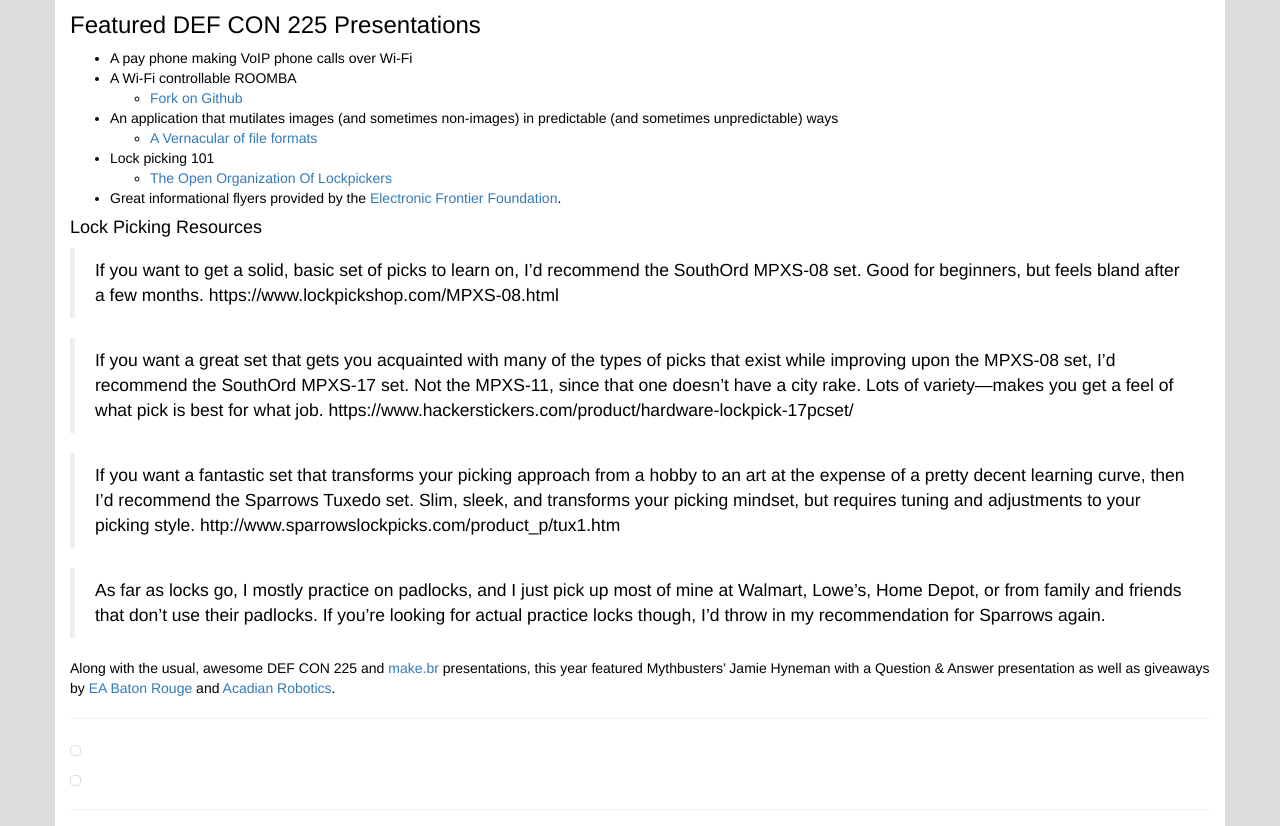
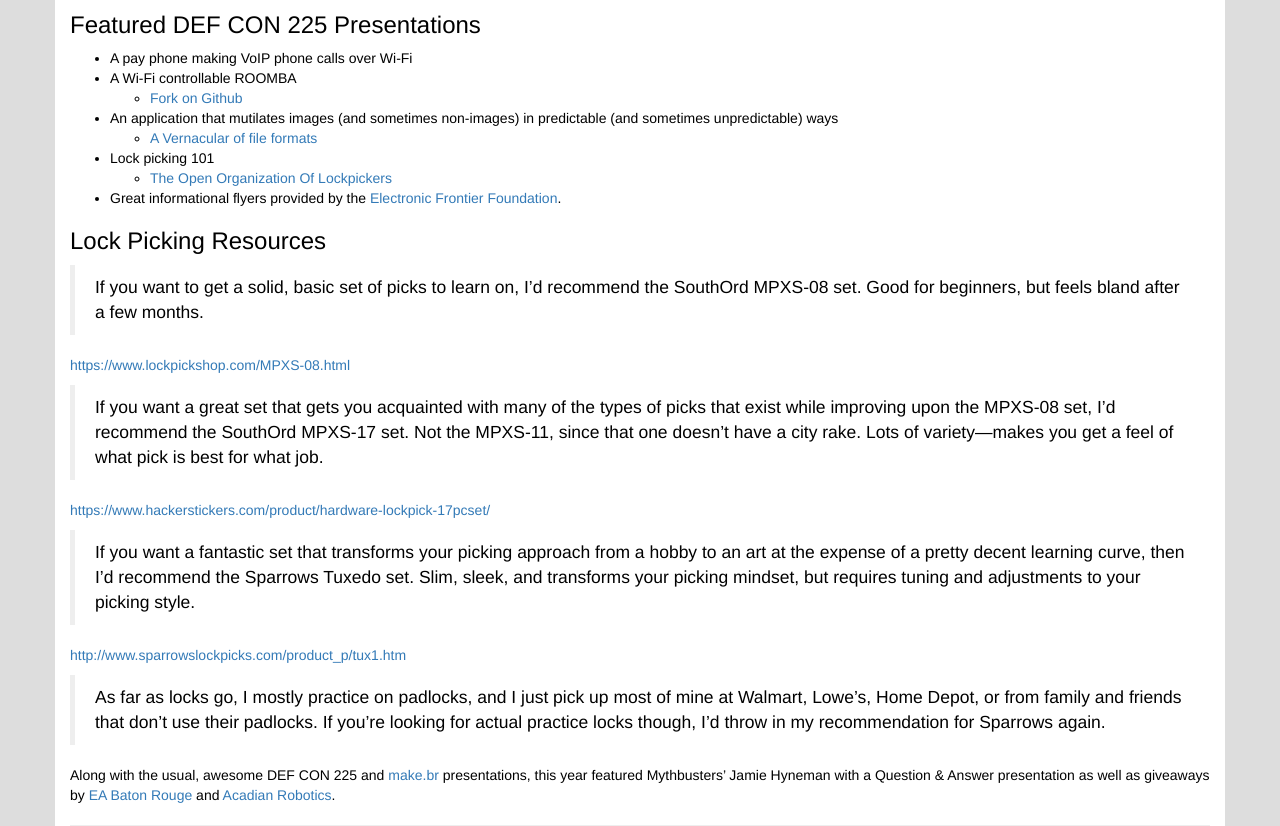
Before and after one commit to dc225/dc225.github.io, a Jekyll site: the page built from _posts/2016-10-09-baton-rouge-mini-maker-faire-2016-recap.md, in a window 1280 px wide and 900 px high, scrolled down 454 px, cut to the strip 0-826 px from the top of the window. Built offline with Jekyll 4.4.1, drawn with Linux system fonts in a browser that asks for light colours; nearby versions of some CDN libraries; comment, search, counter and statistics services are not loaded; some of the changed lines change nothing that is shown.

Commit message:
touch ups

```diff
--- a/_posts/2016-10-09-baton-rouge-mini-maker-faire-2016-recap.md
+++ b/_posts/2016-10-09-baton-rouge-mini-maker-faire-2016-recap.md
@@ -22,15 +22,15 @@
     - [The Open Organization Of Lockpickers](http://toool.us/)
   - Great informational flyers provided by the [Electronic Frontier Foundation](https://www.eff.org).
 
-#### Lock Picking Resources
+### Lock Picking Resources
 > If you want to get a solid, basic set of picks to learn on, I'd recommend the SouthOrd MPXS-08 set. Good for beginners, but feels bland after a few months.
-https://www.lockpickshop.com/MPXS-08.html
+<https://www.lockpickshop.com/MPXS-08.html>
 
 > If you want a great set that gets you acquainted with many of the types of picks that exist while improving upon the MPXS-08 set, I'd recommend the SouthOrd MPXS-17 set. Not the MPXS-11, since that one doesn't have a city rake. Lots of variety—makes you get a feel of what pick is best for what job.
-https://www.hackerstickers.com/product/hardware-lockpick-17pcset/
+<https://www.hackerstickers.com/product/hardware-lockpick-17pcset/>
 
 > If you want a fantastic set that transforms your picking approach from a hobby to an art at the expense of a pretty decent learning curve, then I'd recommend the Sparrows Tuxedo set. Slim, sleek, and transforms your picking mindset, but requires tuning and adjustments to your picking style.
-http://www.sparrowslockpicks.com/product_p/tux1.htm
+<http://www.sparrowslockpicks.com/product_p/tux1.htm>
 
 
 > As far as locks go, I mostly practice on padlocks, and I just pick up most of mine at Walmart, Lowe's, Home Depot, or from family and friends that don't use their padlocks. If you're looking for actual practice locks though, I'd throw in my recommendation for Sparrows again.
```
